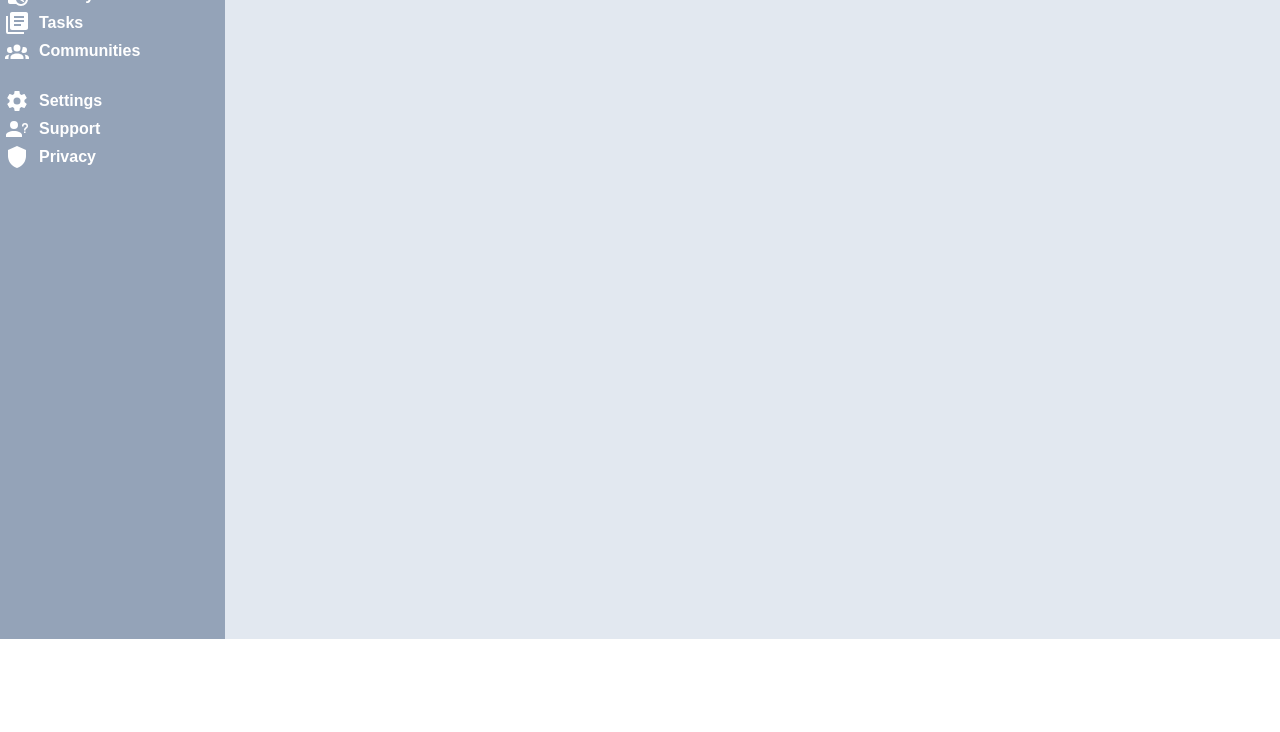
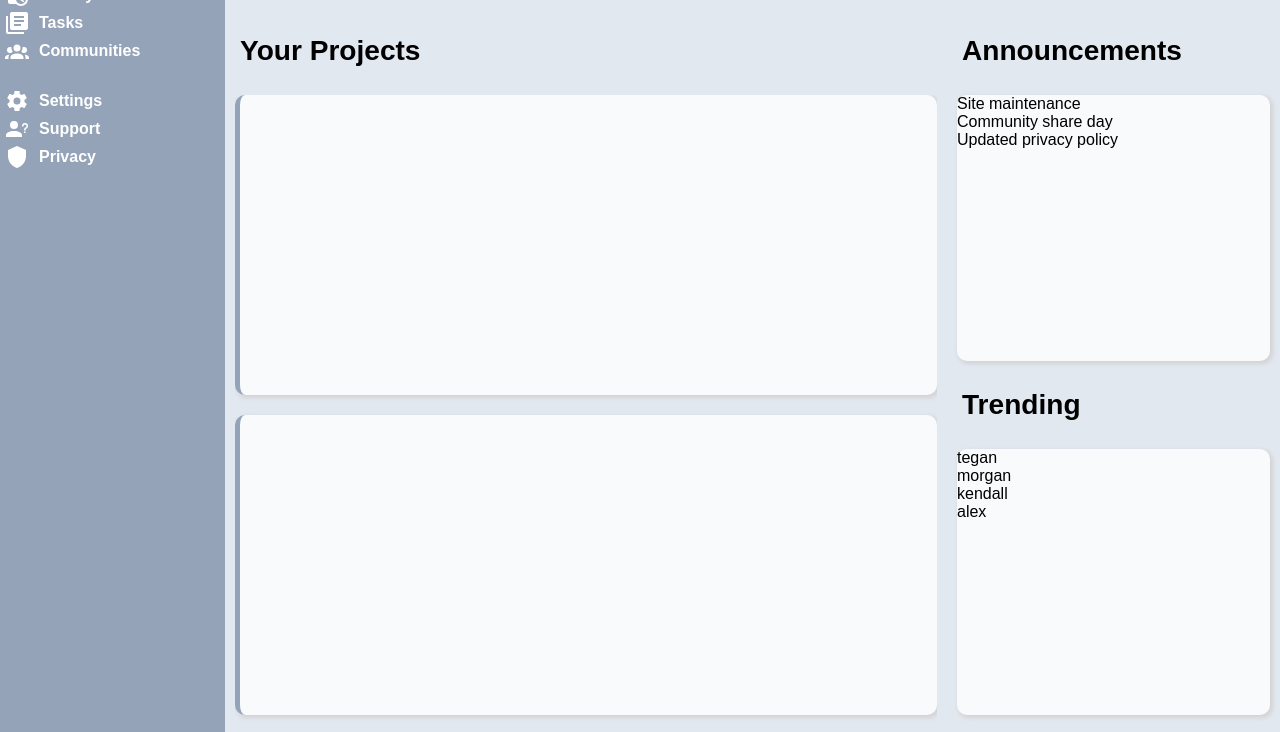
Before and after one commit to purgz/odin-admin-dashboard, a plain HTML site: page index.html in a window 1280 px wide. Shown: the part 161-893 px from the top of the page. Before the commit the page ends 800 px from the top, so only its background shows below. Drawn offline with Linux system fonts and the light colour scheme.

Commit message:
added main content

```diff
--- a/index.html
+++ b/index.html
@@ -33,21 +33,48 @@
             <button>Share</button>
         </div>
 
-
-
-
-
     </div>
 
 
 
 
+    <div class="main">
+        <div class="project-wrapper">
+            <div class="title"><h3>Your Projects</h3></div>
+            <div class="projects">
+                <div class="card"></div>
+                <div class="card"></div>
+                <div class="card"></div>
+                <div class="card"></div>
+                <div class="card"></div>
+                <div class="card"></div>
+                <div class="card"></div>
+                <div class="card"></div>
+            </div>
+        </div>
 
+        <div class="right">
+            <div class="announcement-wrapper">
+                <div class="title"><h3>Announcements</h3></div>
+                <div class="announcements">
+                    <div class="announcement-item">Site maintenance</div>
+                    <div class="announcement-item">Community share day</div>
+                    <div class="announcement-item">Updated privacy policy</div>
+                </div>
+            </div>
 
+            <div class="trending-wrapper">
+                <div class="title"><h3>Trending</h3></div>
+                <div class="trending">
+                    <div class="trending-item">tegan</div>
+                    <div class="trending-item">morgan</div>
+                    <div class="trending-item">kendall</div>
+                    <div class="trending-item">alex</div>
+                </div>
+            </div>
 
-
-
-    <div class="main"></div>
+        </div>
+    </div>
 
 
 
--- a/style.css
+++ b/style.css
@@ -14,11 +14,13 @@ body{
     padding: 0;
     display: grid;
     grid-template-columns: 225px 4fr;
-    grid-template-rows: 1fr 5fr;
+
     height: 100vh;
 }
 
 .header{
+    position: sticky;
+    top: 0;
     background-color: var(--header);
     grid-column: 2/3;
     grid-row: 1/2;
@@ -61,8 +63,55 @@ input[type="search"]{
     background-color: var(--main);
     grid-column: 2/3;
     grid-row: 2/5;
+    display: grid;
+
 }
+
+.project-wrapper{
+    margin: 10px;
+    grid-column: 1/5;
+}
+.projects{
+    height: 700px;
+    display: grid;
+    grid-template-columns:
+        repeat(auto-fit,minmax(350px,1fr));
+    gap: 20px;
+    grid-auto-rows: min-content;
+    overflow: auto;
+}
+.card{
+    background-color: var(--header);
+    border-radius: 10px;
+    border-left: solid 5px var(--sidebar);
+    height: 300px;
+    box-shadow: 2px 2px 4px 1px lightgrey;
+}
+
+.right{
+    grid-column: 5/6;
+    max-height: 100%;
+    display: flex;
+    flex-direction: column;
+
+    margin: 10px;
+}
+
+
+.announcements,
+.trending{
+    background-color: var(--header);
+    border-radius: 10px;
+    box-shadow: 2px 2px 4px 1px lightgrey;
+    height: 266px;
+}
+
+
+
+
 .sidebar{
+
+
     background-color: var(--sidebar);
     grid-column: 1/2;
     grid-row: 1/5;
@@ -101,3 +150,8 @@ ul{
     align-items: center;
     gap: 10px;
 }
+
+::-webkit-scrollbar{
+
+    display: none;
+}
```
